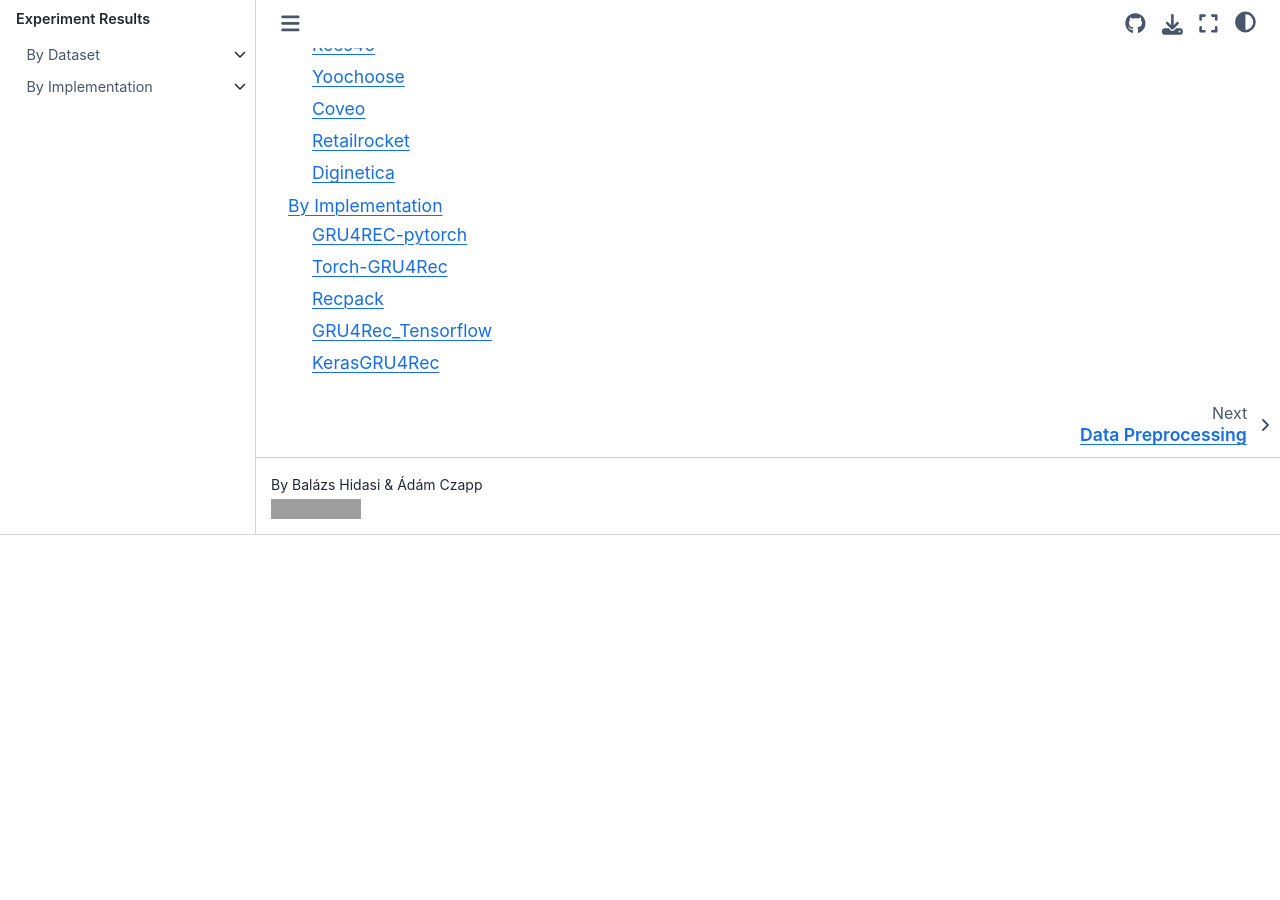
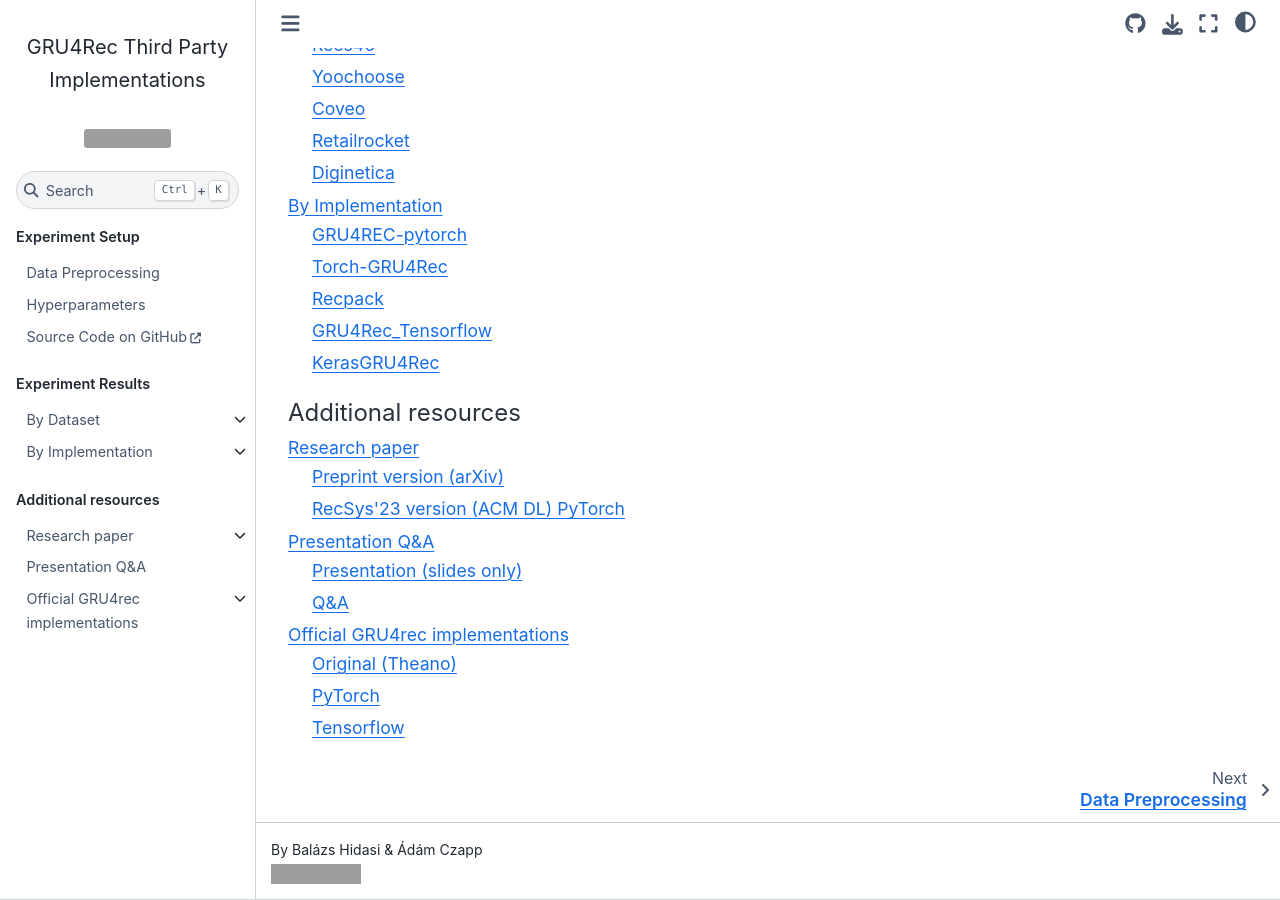
Before and after one commit to hidasib/gru4rec_third_party_comparison, a Sphinx documentation site: the page built from docs/index.rst, in a window 1280 px wide and 900 px high, scrolled down 837 px. Built offline with Sphinx 7.4.7 and the Sphinx Book theme 1.1.4, drawn with Linux system fonts in a browser that asks for light colours; before the commit the page ends 1372 px from its top, so only the background shows below that; grey boxes are pictures that could not be loaded.

Commit message:
Q&A, paper and implementations

```diff
--- /dev/null
+++ b/docs/additional_resources/paper.rst
@@ -0,0 +1,8 @@
+Research paper
+=====================
+
+.. toctree::
+    :maxdepth: 2
+
+    Preprint version (arXiv) <https://arxiv.org/abs/2307.14956>
+    RecSys'23 version (ACM DL) PyTorch <https://dl.acm.org/doi/10.1145/3604915.3609487>
--- /dev/null
+++ b/docs/additional_resources/qa.rst
@@ -0,0 +1,69 @@
+Presentation Q&A
+==================================================================
+
+Detailed answers to the questions we received through Slido after the presentation of this work at RecSys'23 on 20th September 2023 in Singapore.
+
+----------------------------
+Presentation (slides only)
+----------------------------
+
+.. raw:: html
+
+    <iframe src="https://www.slideshare.net/slideshow/embed_code/key/5XWwL4pRmQE9n9?startSlide=1" width="597" height="486" frameborder="0" marginwidth="0" marginheight="0" scrolling="no" style="border:1px solid #CCC; border-width:1px; margin-bottom:5px;max-width: 100%;" allowfullscreen></iframe><div style="margin-bottom:5px"><strong><a href="https://www.slideshare.net/balazshidasi/the-effect-of-third-party-implementations-on-reproducibility" title="The Effect of Third Party Implementations on Reproducibility" target="_blank">The Effect of Third Party Implementations on Reproducibility</a></strong>
+
+
+-------------------------
+Q&A
+-------------------------
+
+**Q: How did you consolidate the errors of re-implementations?**
+
+A: We looked at the code and identified differences to the original. These could fall into two categories: (1) something is missing (e.g. one of the 8 core features of the algorithm, or one of the hyperparameters governing some part of the original); (2) something is different to the original (e.g. does something else, or buggy). We refer to (2) as implementation errors. These then were categorized into the 5 categories you saw in the presentation. A comprehensive list of errors for each reimplementation is in the paper. We fixed errors, except for core errors - for which we would have needed to rewrite a significant portion of the code. We didn't add back any of the missing features/hyperparameters. We forked each of the third-party reimplementations and added fixes on various levels. Our improved versions can run on any of the levels we used in our experiments (out-of-the-box, inference fix, minor fix, major fix). You can find these versions of the reimplementations in the project’s repo as submodules.
+
+.. raw:: html
+
+    <hr>
+
+**Q: How should we choose the implementation in using industry? Does the only thing we can do is compare all implementations?**
+
+A: I would suggest using the official implementation, if it exists. An official version can still be buggy, but at least it can reproduce the results that were reported by the authors.
+
+If the official implementation is not fit for production use (e.g. too slow) or not available at all, then you might want to look for a third-party implementation or reimplement it on your own. The important thing here is that the reimplementation needs to be validated against the original. This is fairly straightforward if there is an official code, you just need to get very similar results on a few datasets using different hyperparameter settings. The reality now is that the task of this validation falls to whoever wants to use the algorithm. Hopefully this will change in the future. The ideal situation would be if public reimplementations would be validated by their authors (or an independent third-party) and the process and results of the validation would be available on their sites for those who are interested in using them.
+
+Validation is much trickier if there is no official code available, because the only crutch you can lean on is the algorithm's description in the paper and the validation criteria are the results reported in the paper. However, there might be cases when these results are not reproducible (e.g. the author's private implementation had a bug, or the algorithm is not described in enough detail, or the datasets used are proprietary).
+
+.. raw:: html
+
+    <hr>
+
+**Q: Has the situation with authors implementing their own algorithms improved over time?**
+
+A: It is hard to say. The six reimplementations we examined in the paper and the other two we mentiones were published between 2017 and 2022 and we couldn't really see big differences between them regarding quality. However, during the conference we were approached by authors of other reimplementations that seemed to be better overall, even if not perfect. Moreover, the authors seemed willing (sometimes even enthusiastic) to learn about what their version is missing and improving their implementation. I really hope that our paper also inspired (past and future) authors of other algorithms and the authors of the six reimplementations we looked at to do the same and improve their work.
+
+.. raw:: html
+
+    <hr>
+
+**Q: You mention that other people's work is very *flawed*. A strong claim. I'm very curious how the authors react when you approached them asking to fix their bugs?**
+
+A: We hadn't approached any author directly yet, due to the requirements of the research project and due to the lack of time. So, in a sense, I'm also curious how they will react when they see our analysis. We were approached by two authors before the conference (one directly impacted by our analysis, and one indirectly impacted) and their reactions to our work were professional. I hope that the reaction from other authors will be positive as well, because we didn't just point out flaws in general, we also provided a comprehensive list for each reimplementation, as well as fixes for any, but the core errors. These are made available as part of the experimentation code of this project. (Of course, there is much to be done on top of this, we didn't add missing features and hyperparameters & didn't fix core errors.)
+
+During the conference, we were approached by other groups who had reimplementations on their own and they received the paper positively. They seemed willing (sometimes even enthusiastic) to learn about what their version is missing and improve their implementation. I really hope that our paper also inspired (past and future) authors of other algorithms and the authors of the six reimplementations we looked at to do the same and improve their work.
+
+As for the use of the word "flawed". It might be a strong word, but we also consider it just to be a state that can temporarily apply to a work. Of course, everyone should aim to do their work to the best of their knowledge, but mistakes do happen. Since everybody can and does make mistakes, a work being flawed is not a big deal if it is corrected once the flaw is revealed & the effects of it are mitigated as much as possible.
+
+This work does NOT mean to be an attack on anyone's work and especially not on any individual. To ensure this, we checked as many reimplementations as was possible to avoid singling out a specific one and we are avoiding discussing certain aspects related to our findings. The goal of this work is to highlight this serious issue that has a significant negative impact on our research community and tthe reproducibility/validity of the research results in general.
+
+.. raw:: html
+
+    <hr>
+
+**Q: How does your re-implementation compare against the original implementation? Did you find differences between them due to factors outside of your control?**
+
+A: We tested our reimplementations against the original on five datasets under various settings. The results are generally in line with the original. The biggest relative difference I observed is less than 1%, which is less than what I observe between subsequent runs of the original code (and this latter is due to the non-deterministic order of operations on the GPU, as well as the lack of grouping the indexed gradients in the original). If the grouping of the indexed gradients is added to the original the largest observed relative difference in metrics becomes less than 0.5%. Due to discrepancies between online-offline evaluation, anything under 5% relative difference in Recall/MRR/NDCG can be considered to be on the same performance level (as these small uplifts rarely translate into any improvement when tested online). Therefore I think that this small deviation is acceptable.
+
+Overall, there were two things outside of our control: (1) speed of the framework; (2) aggregating indexed gradients in PyTorch.
+(1) We couldn't make the reimplementations as quick as the original, because both PyTorch and TF pass the control back and forth between the python and the C++/CUDA code during the processing of a minibatch that adds an additional overhead. Theano compiles the computational graph so it has no such overhead. The public version of GRU4Rec uses IDs only, so in general, processing a minibatch is quite fast, thus the overhead of PyTorch and TF becomes significant. In theory, PyTorch2 would be able to compile the graph, but this compilation doesn't work with "sparse" embeddings, which is the usual way one uses embeddings (i.e. select a few indexes from many, update only those) and I couldn't work around this. In TF, we use `tf.function`, without that it is unbearably slow. While `tf.function`` seems to do many things, it doesn't seem to compile the graph into a monolithic C++/CUDA function.
+(2) Aggregating indexed gradients before backpropagation is actually the correct way. PyTorch somewhat enforces this, while it is not in the original implementation (it didn't matter that much and needed a custom operator that I implemented much later). This accounts for a little difference, but nothing significant. I might add gradient aggregation to the original to eliminate the difference. But I must think this through from the perspective of reproducibility.
+
+Other than these two, there were a few occasions where I couldn't use the built-in modules: GRU has many different implementations, the original GRU4Rec uses the one from the first GRU paper, but it is not the one implemented in PyTorch or TF. Also, for some reason, the Adagrad optimizers of both PyTorch and TF don't work with Nesterov's momentum, even though it can improve performance. Writing these modules is fairly straightforward but requires some knowledge on how GRU or optimizers work.
--- a/docs/index.rst
+++ b/docs/index.rst
@@ -29,3 +29,11 @@
 
    By Dataset <exp_data/exp_dataset>
    By Implementation <exp_impl/exp_implementations>
+
+.. toctree::
+   :caption: Additional resources
+   :maxdepth: 2
+
+   Research paper <additional_resources/paper>
+   additional_resources/qa
+   Official GRU4rec implementations <additional_resources/official_impl>
```
Also changed, not shown: docs/additional_resources/official_impl.rst (added, +9 -0 lines).
